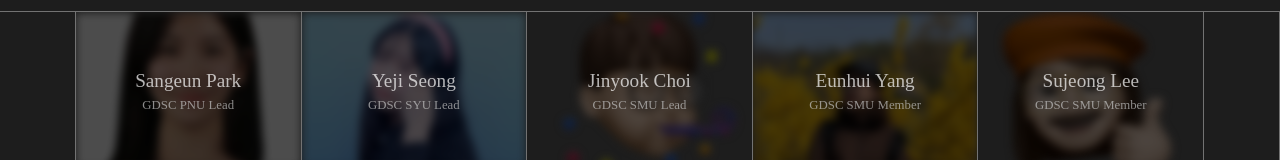
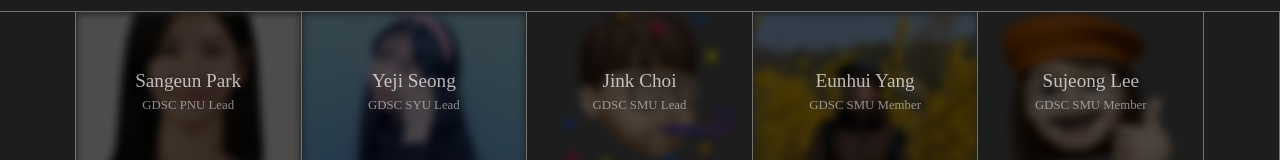
Before and after one commit to ottl-seo/gdsckoreahackathon2022.github.io, a React (Create React App) app: page /#/staff in a window 1280 px wide. Shown: the part 350-510 px from the top of the page. Built offline with nearby package versions, Linux system fonts and the light colour scheme; a web font is replaced by a local one.

Commit message:
Update staffInfo.jsx

```diff
--- a/src/pages/Staff/components/staffInfo.jsx
+++ b/src/pages/Staff/components/staffInfo.jsx
@@ -319,7 +319,7 @@ const staffData1 = [
     },
     {
         img: SMU_L,
-        name: 'Jinyook Choi',
+        name: 'Jink Choi',
         role: 'GDSC SMU Lead',
       },
       {
```
